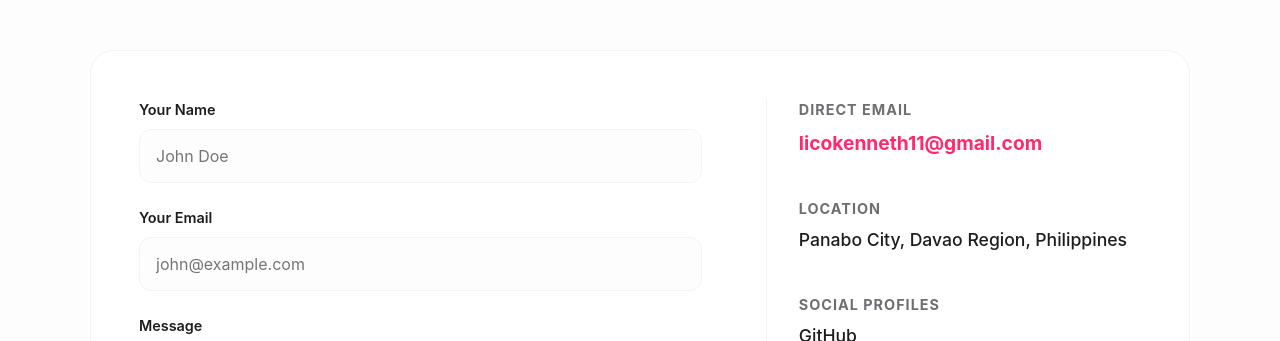
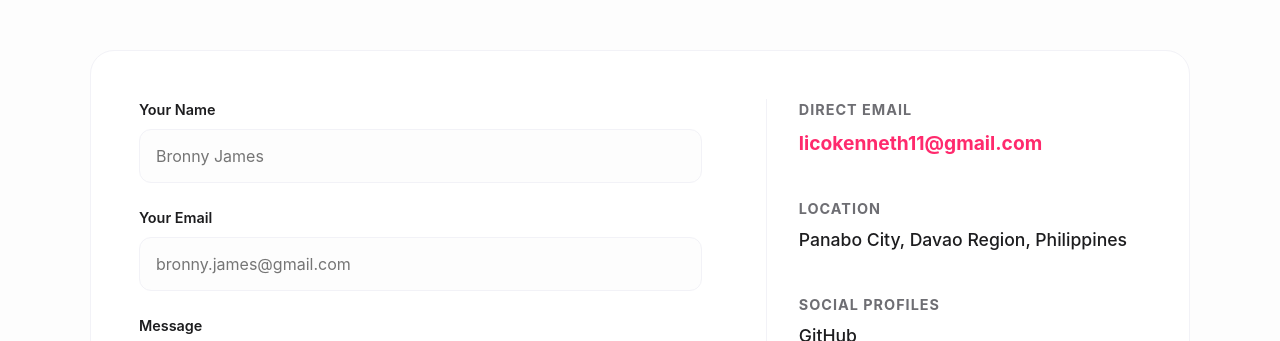
Before and after one commit to YuKennnn/Portfolio-Website, a Vue app: page / in a window 1280 px wide. Shown: the part 5300-5641 px from the top of the page. Built offline with nearby package versions, Linux system fonts and the light colour scheme.

Commit message:
ninth commit

```diff
--- a/src/App.vue
+++ b/src/App.vue
@@ -401,12 +401,12 @@ onUnmounted(() => {
             <form @submit="handleFormSubmit" class="contact-form">
               <div class="form-group">
                 <label for="name">Your Name</label>
-                <input type="text" id="name" v-model="formState.name" required placeholder="John Doe">
+                <input type="text" id="name" v-model="formState.name" required placeholder="Bronny James">
               </div>
 
               <div class="form-group">
                 <label for="email">Your Email</label>
-                <input type="email" id="email" v-model="formState.email" required placeholder="john@example.com">
+                <input type="email" id="email" v-model="formState.email" required placeholder="bronny.james@gmail.com">
               </div>
 
               <div class="form-group">
```
